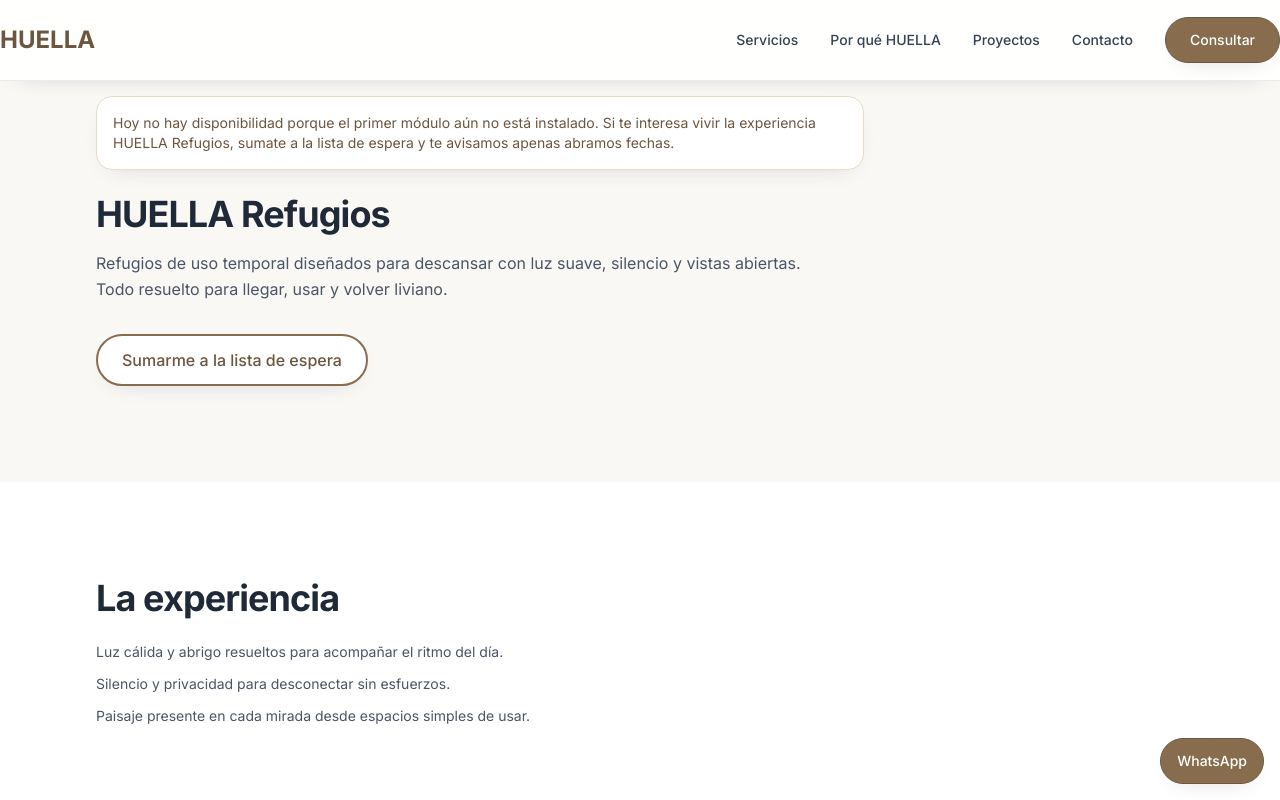
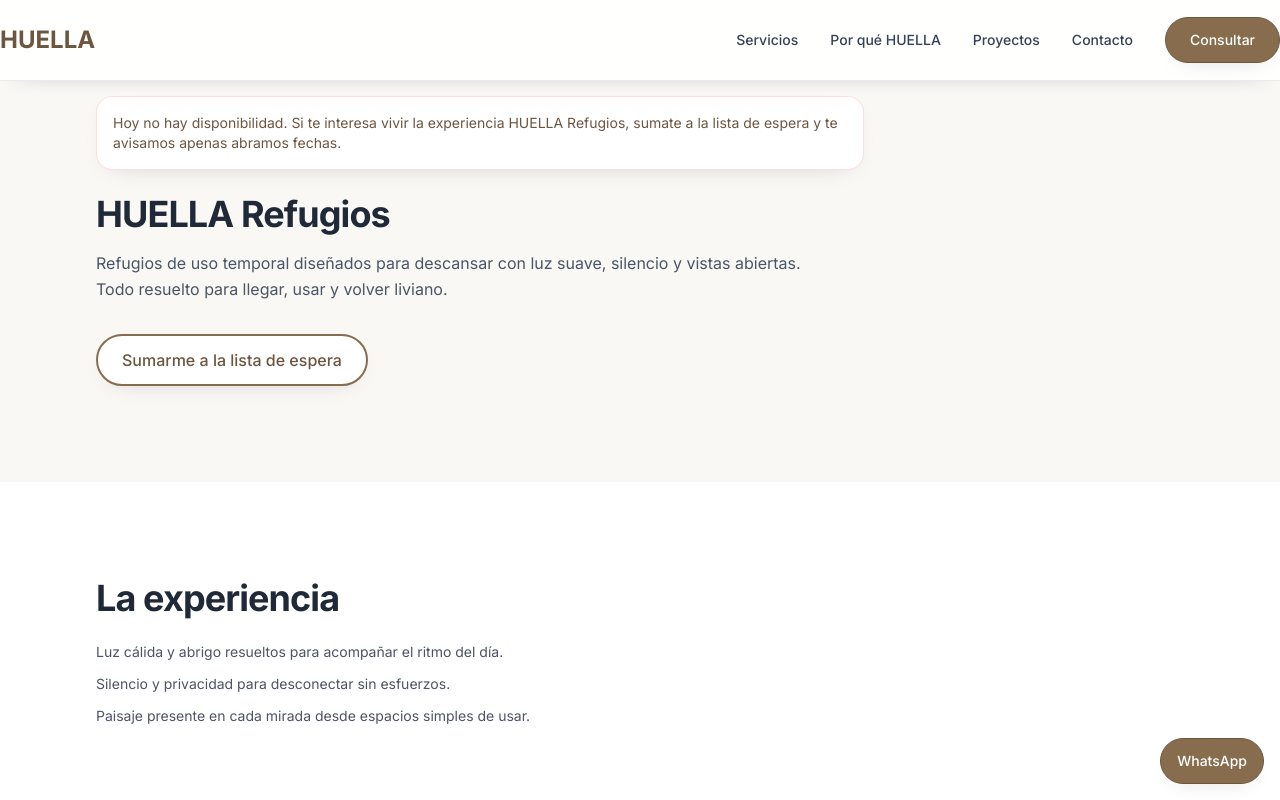
Before and after one commit to Teksi75/huella-mendoza-site, a Next.js app: page /refugios in a window 1280 px wide. Shown: the top 800 px of the page. Built offline with nearby package versions, Linux system fonts and the light colour scheme.

Commit message:
Refugios: ajustar copy y contorno sutil del aviso

```diff
--- a/app/refugios/page.tsx
+++ b/app/refugios/page.tsx
@@ -15,9 +15,8 @@ export default function RefugiosPage() {
       >
         <div className="container-custom">
           <div className="max-w-3xl">
-            <div className="u-card mb-6 p-4 text-sm text-tierra-700">
-              Hoy no hay disponibilidad porque el primer módulo aún no está instalado.
-              Si te interesa vivir la experiencia HUELLA Refugios, sumate a la lista de espera y te avisamos apenas abramos fechas.
+            <div className="u-card mb-6 border border-red-200/60 p-4 text-sm text-tierra-700">
+              Hoy no hay disponibilidad. Si te interesa vivir la experiencia HUELLA Refugios, sumate a la lista de espera y te avisamos apenas abramos fechas.
             </div>
             <h2>HUELLA Refugios</h2>
             <p className="mt-4 text-base text-gray-600">
```
